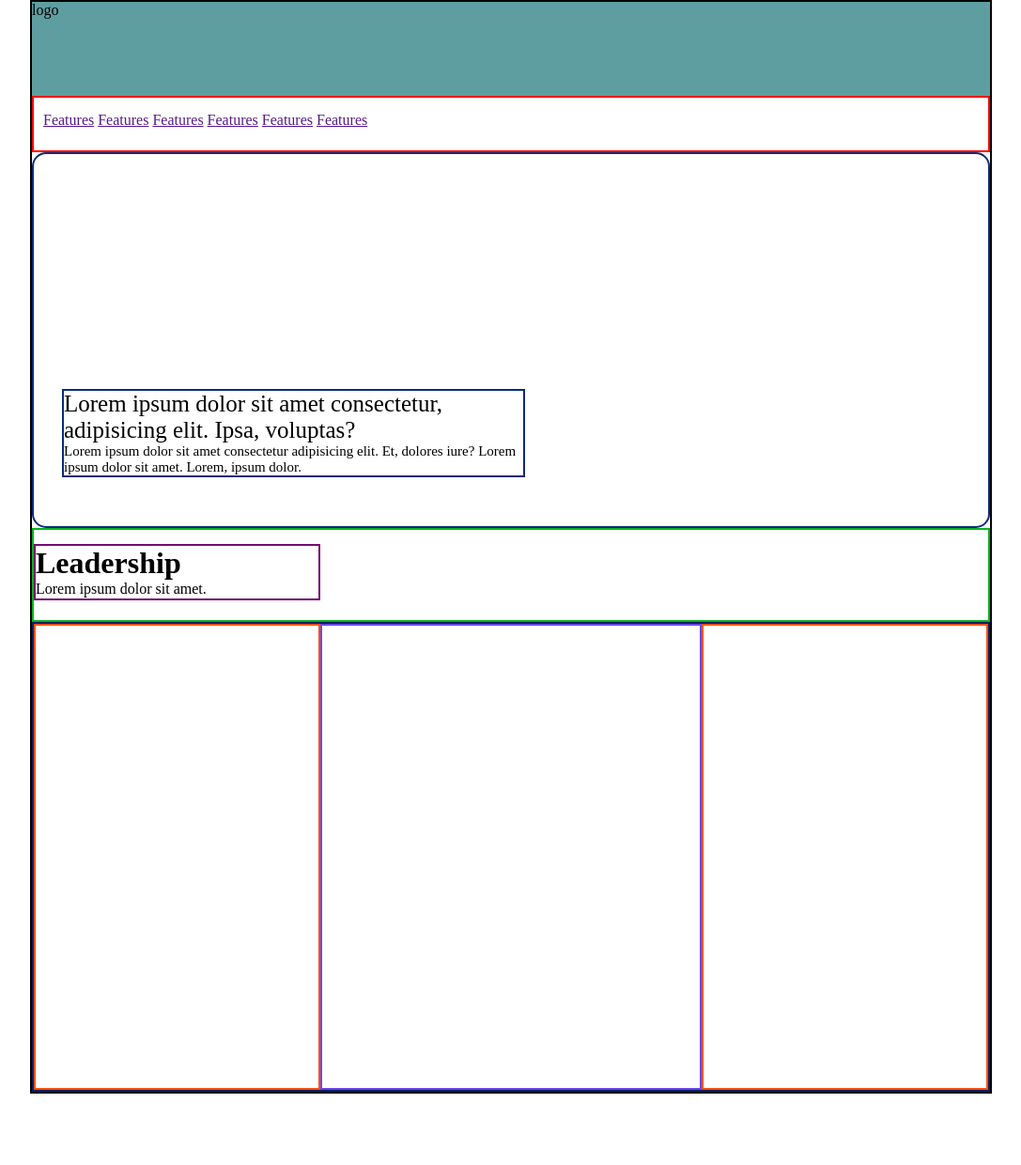
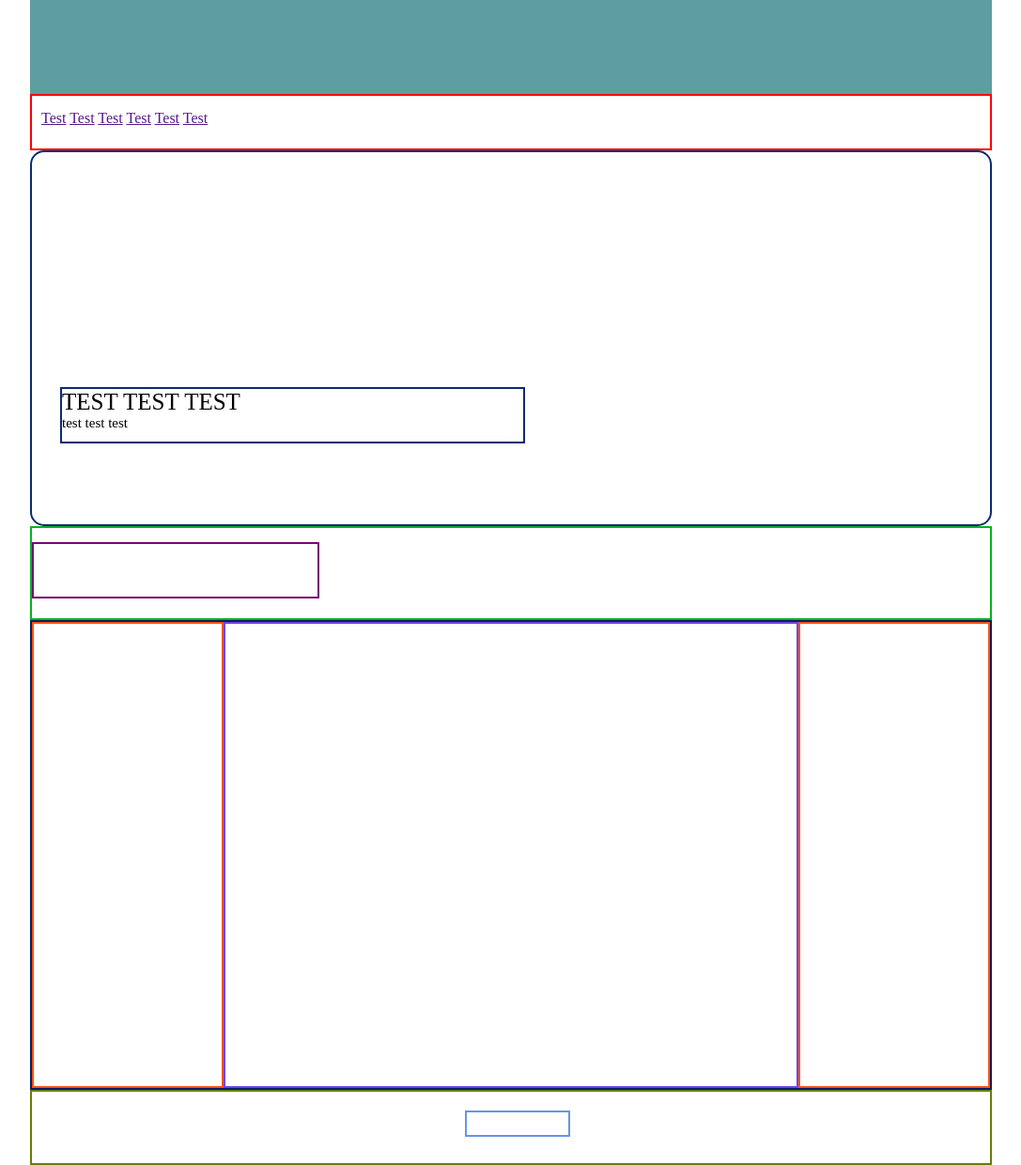
Before and after one commit to GasGas7/htmlcss-struttura-wp, a plain HTML site: page index.html in a window 1280 px wide. Shown: the whole page at 94% size, without its empty margins (96-1183 px from the left). Before the commit the page ends 1164 px from the top, so only its background shows below. Drawn offline with Linux system fonts and the light colour scheme.

Commit message:
complete footer + edit text & comment

```diff
--- a/index.html
+++ b/index.html
@@ -8,40 +8,67 @@
     <link rel="stylesheet" href="style.css">
 </head>
 <body>
+    <!-- Site Container -->
     <div class="container">
-        <header class="logo ">
-            logo
+        <!-- Header Site -->
+        <header class="logo">
+
         </header>
+        <!-- &Header Site -->
+
+        <!-- Nav Site -->
         <nav class="nav_link">
-            <a href="">Features</a>
-            <a href="">Features</a>
-            <a href="">Features</a>
-            <a href="">Features</a>
-            <a href="">Features</a>
-            <a href="">Features</a>
+            <a href="">Test</a>
+            <a href="">Test</a>
+            <a href="">Test</a>
+            <a href="">Test</a>
+            <a href="">Test</a>
+            <a href="">Test</a>
         </nav>
+        <!-- /Nav Site -->
+
+        <!-- Main Site -->
         <main>
+
+            <!-- div foto yoga -->
             <div class="yoga_bg">
-                <div class="lorem_yoga">
-                    <p style="font-size: 25px;">Lorem ipsum dolor sit amet consectetur, adipisicing elit. Ipsa, voluptas?
+
+                <!-- div per inserire testo foto -->
+                     <div class="lorem_yoga">
+                    <p style="font-size: 25px;">TEST TEST TEST
                     </p>
-                    <p style="font-size: 15px;">Lorem ipsum dolor sit amet consectetur adipisicing elit. Et, dolores iure? Lorem ipsum dolor sit amet. Lorem, ipsum dolor.
+                    <p style="font-size: 15px;">test test test
                     </p>
+                    </div>
+
+            </div>
+            <!-- /div foto yoga -->
+
+            <!-- div titolo main -->
+            <div class="titlemain">
+
+                <!-- div per inserire titolo main -->
+                <div class="leadership">
                 </div>
+
             </div>
-            <div class="titlemain">
-                <div class="leadership">
-                    <h1>Leadership</h1>
-                    <span>Lorem ipsum dolor sit amet.</span>
-                </div>
-            </div>
+            <!-- /div titolo main -->
+
+            <!-- Main 3 colonne -->
             <div class="column_main clearfix">
                 <aside class="sidebar left"></aside>
                 <div class="contentmain"></div>
                 <aside class="sidebar right"></aside>
             </div>
+            <!-- /Main 3 colonne -->
         </main>
+        <!-- /Main Site -->
 
+        <!-- Footer Site -->
+        <footer class="footer_info">
+            <div class="design"></div>
+        </footer>
+        <!-- Footer Site -->
     </div>
 </body>
 </html>
--- a/style.css
+++ b/style.css
@@ -14,8 +14,6 @@
 .container{
     width:80%;
     margin: auto;
-    border: 2px solid black;
-
 }
 /* /Utility class */
 
@@ -42,6 +40,7 @@
 
 .lorem_yoga{
     width: 50%;
+    height: 60px;
     border: 2px solid rgb(8, 43, 119);
 
 }
@@ -67,17 +66,32 @@
 }
 
 .sidebar{
-    width: 30%;
     height: 100%;
+    width: 20%;
     border: 2px solid rgb(255, 81, 12);
     float: left;
 
 }
 .contentmain{
-    width: 40%;
     height: 100%;
+    width: 60%;
     border: 2px solid rgb(106, 72, 230);
     float: left;
 
 }
 /* /Main class */
+
+/* Footer class */
+.footer_info{
+    width: 100%;
+    height: 80px;
+    border: 2px solid rgb(103, 126, 0);
+    padding-left: 45%;
+    padding-top: 20px;
+}
+.design{
+    width: 20%;
+    height:50%;
+    border: 2px solid cornflowerblue;
+}
+/* /Footer class */
```
